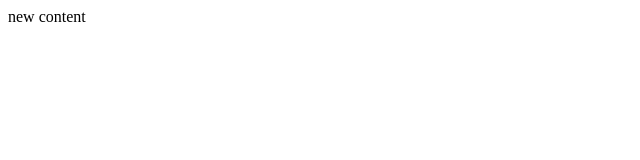
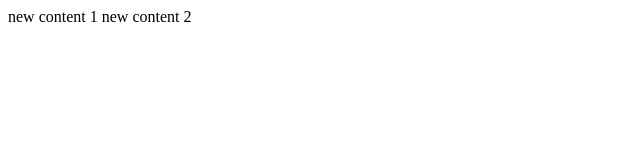
Before and after one commit to 8-liangGoldfish/git-demo, a plain HTML site: page index.html in a window 1280 px wide. Shown: the whole page, without its empty margins (0-640 px from the left). Drawn offline with Linux system fonts and the light colour scheme.

Commit message:
程序员A第三次提交

```diff
--- a/index.html
+++ b/index.html
@@ -4,6 +4,7 @@
 	<title></title>
 </head>
 <body>
-  new content
+  new content 1
+  new content 2
 </body>
 </html>
```
